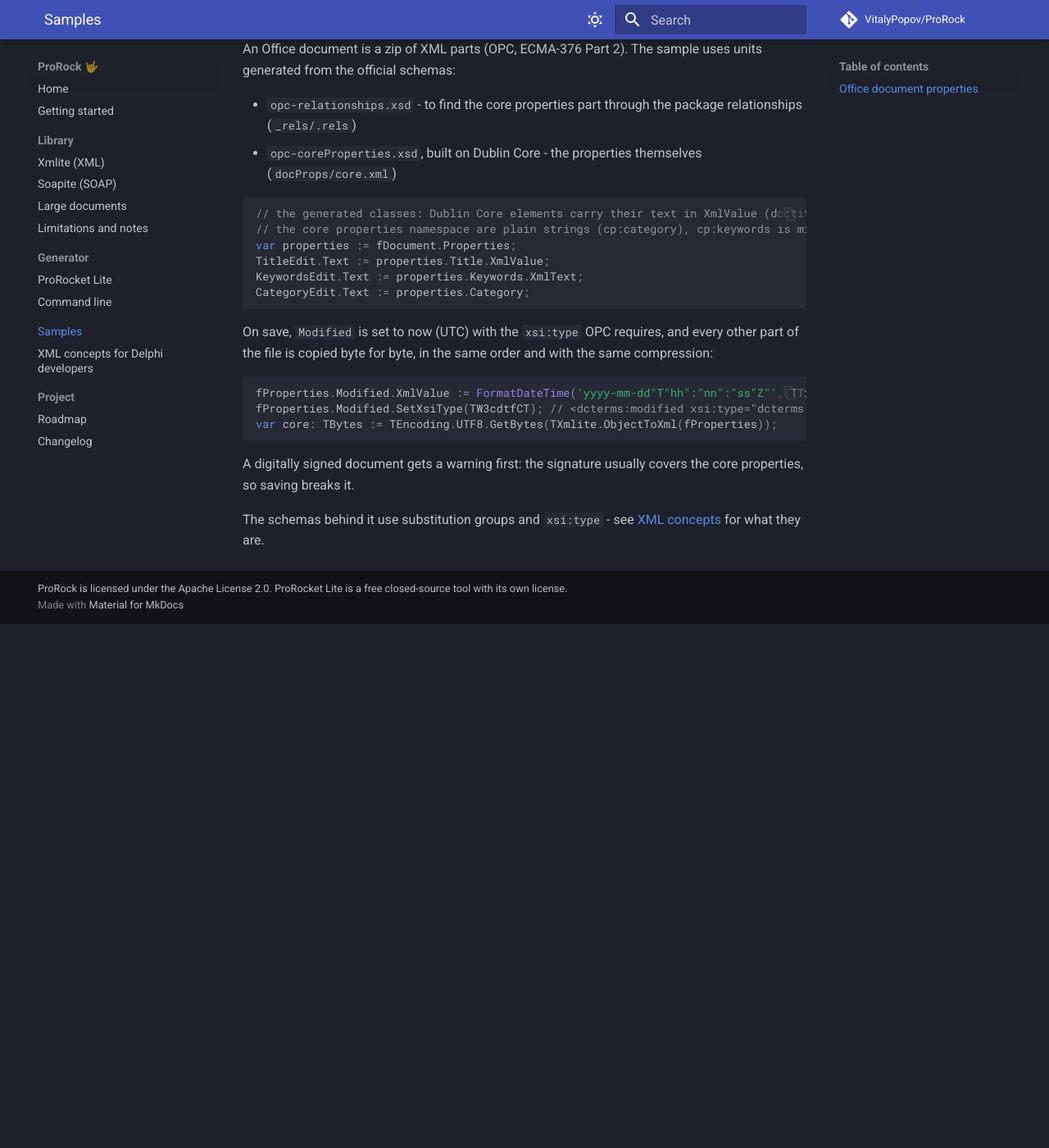
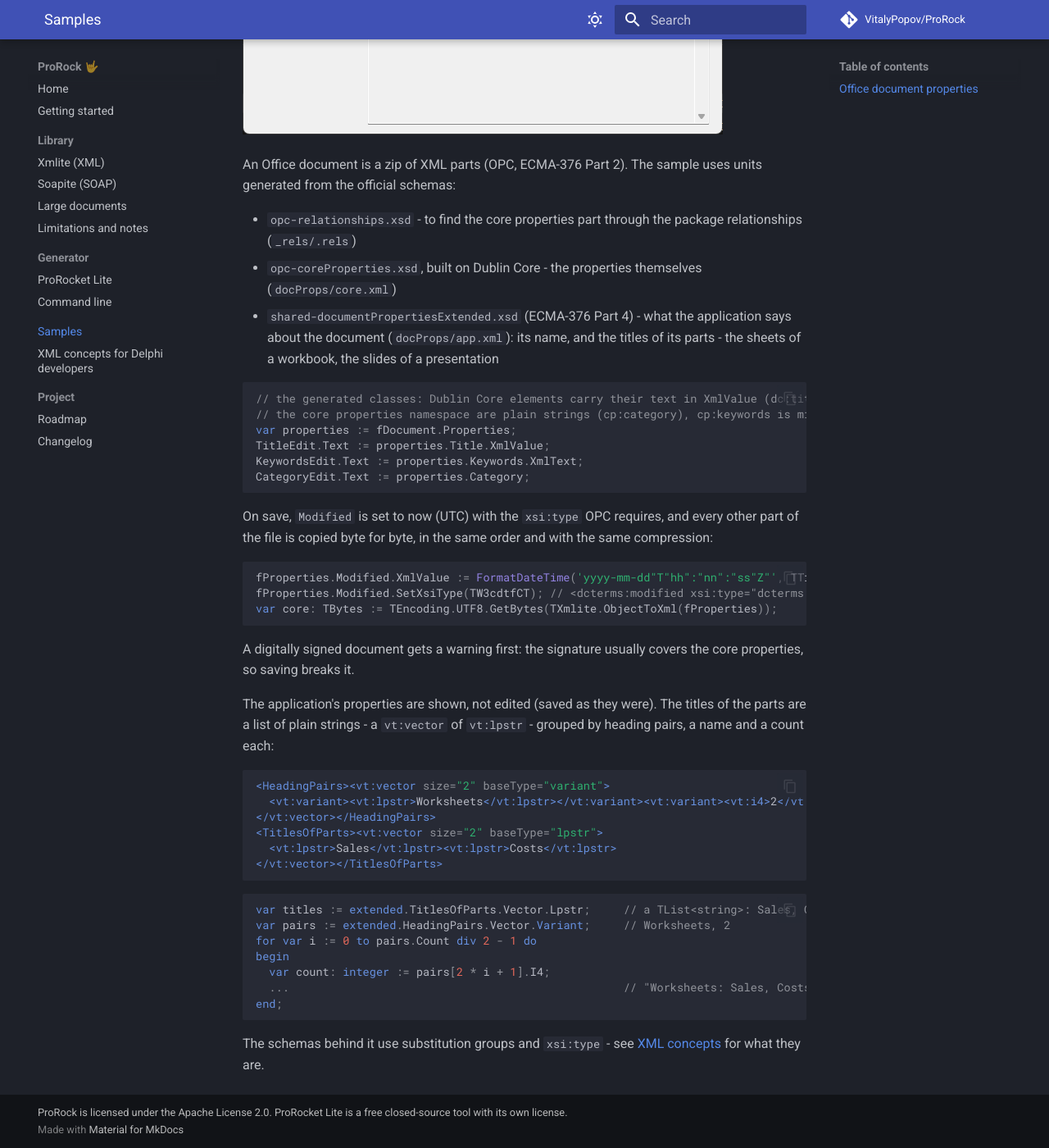
Before and after one commit to VitalyPopov/ProRock, an MkDocs documentation site: the page built from docs/samples.md, in a window 1280 px wide and 1400 px high, scrolled down 1595 px. Shown: the whole window at 82% size. Built offline with MkDocs 1.6.1 and Material for MkDocs 9.7.7, drawn with Linux system fonts in a browser that asks for light colours; comment, search, counter and statistics services are not loaded; before the commit the page ends 2356 px from its top, so only the background shows below that; some of the changed text lies outside the part shown.

Commit message:
DocumentProperties sample: the application's properties (docProps/app.xml) shown - the application and the titles of the parts grouped by heading ("Worksheets: Sales, Costs"), a value list of vt:lpstr; units from the ECMA-376 Part 4 extended properties schemas; docs: the sample page and its screenshot, notices

````diff
--- a/docs/samples.md
+++ b/docs/samples.md
@@ -6,7 +6,7 @@ running the generator.
 
 | Sample | What it shows |
 |---|---|
-| [`ProRock.Xmlite.DocumentProperties`](#office-document-properties) | the properties of any Office document: open, edit, save |
+| [`ProRock.Xmlite.DocumentProperties`](#office-document-properties) | the properties of any Office document: open, edit, save; the sheet or slide titles |
 | [`ProRock.Soapite.CheckVatService`](https://github.com/VitalyPopov/ProRock/tree/main/Samples/ProRock.Soapite.CheckVatService) | EU VIES VAT number validation through the generated `TCheckVatService`, with live SOAP Fault handling; `-name:` compares the trader's name too (`checkVatApprox`) and tells an absent match code from VALID with `Present` |
 | [`ProRock.Soapite.WsSecurity`](https://github.com/VitalyPopov/ProRock/tree/main/Samples/ProRock.Soapite.WsSecurity) | a WS-Security UsernameToken (PasswordDigest, Nonce, Timestamp) in the SOAP header, from units generated from the OASIS schemas; offline, or `-live`. Other header blocks work the same way, e.g. the ebMS 3.0 `eb:Messaging` of AS4 |
 | [`ProRock.Http.ClientCertificate`](https://github.com/VitalyPopov/ProRock/tree/main/Samples/ProRock.Http.ClientCertificate) | client certificates (mutual TLS) against the public test server client.badssl.com: HTTP 400 without, 200 with - from a file and from memory |
@@ -21,12 +21,14 @@ opens any Office document (.docx, .xlsx, .pptx) and edits the properties Office
 author, keywords, description, category, status. Save writes them back; Excel opens the saved file without a repair prompt
 and shows every value in File > Info.
 
-![The DocumentProperties sample with an .xlsx file open: title, subject, author, keywords, comments and the other core properties](assets/document-properties.png)
+![The DocumentProperties sample with an .xlsx file open: title, subject, author, keywords, comments and the other core properties, the application and the worksheets](assets/document-properties.png)
 
 An Office document is a zip of XML parts (OPC, ECMA-376 Part 2). The sample uses units generated from the official schemas:
 
 - `opc-relationships.xsd` - to find the core properties part through the package relationships (`_rels/.rels`)
 - `opc-coreProperties.xsd`, built on Dublin Core - the properties themselves (`docProps/core.xml`)
+- `shared-documentPropertiesExtended.xsd` (ECMA-376 Part 4) - what the application says about the document
+  (`docProps/app.xml`): its name, and the titles of its parts - the sheets of a workbook, the slides of a presentation
 
 ```pascal
 // the generated classes: Dublin Core elements carry their text in XmlValue (dc:title, dcterms:created), the elements of
@@ -48,4 +50,26 @@ var core: TBytes := TEncoding.UTF8.GetBytes(TXmlite.ObjectToXml(fProperties));
 
 A digitally signed document gets a warning first: the signature usually covers the core properties, so saving breaks it.
 
+The application's properties are shown, not edited (saved as they were). The titles of the parts are a list of plain
+strings - a `vt:vector` of `vt:lpstr` - grouped by heading pairs, a name and a count each:
+
+```xml
+<HeadingPairs><vt:vector size="2" baseType="variant">
+  <vt:variant><vt:lpstr>Worksheets</vt:lpstr></vt:variant><vt:variant><vt:i4>2</vt:i4></vt:variant>
+</vt:vector></HeadingPairs>
+<TitlesOfParts><vt:vector size="2" baseType="lpstr">
+  <vt:lpstr>Sales</vt:lpstr><vt:lpstr>Costs</vt:lpstr>
+</vt:vector></TitlesOfParts>
+```
+
+```pascal
+var titles := extended.TitlesOfParts.Vector.Lpstr;     // a TList<string>: Sales, Costs
+var pairs := extended.HeadingPairs.Vector.Variant;     // Worksheets, 2
+for var i := 0 to pairs.Count div 2 - 1 do
+begin
+  var count: integer := pairs[2 * i + 1].I4;
+  ...                                                  // "Worksheets: Sales, Costs"
+end;
+```
+
 The schemas behind it use substitution groups and `xsi:type` - see [XML concepts](xml-concepts.md) for what they are.
````
Also changed, not shown: CHANGELOG.md (+4 -0 lines), THIRD-PARTY-NOTICES.md (+9 -4 lines), docs/assets/document-properties.png, 8 other files.
